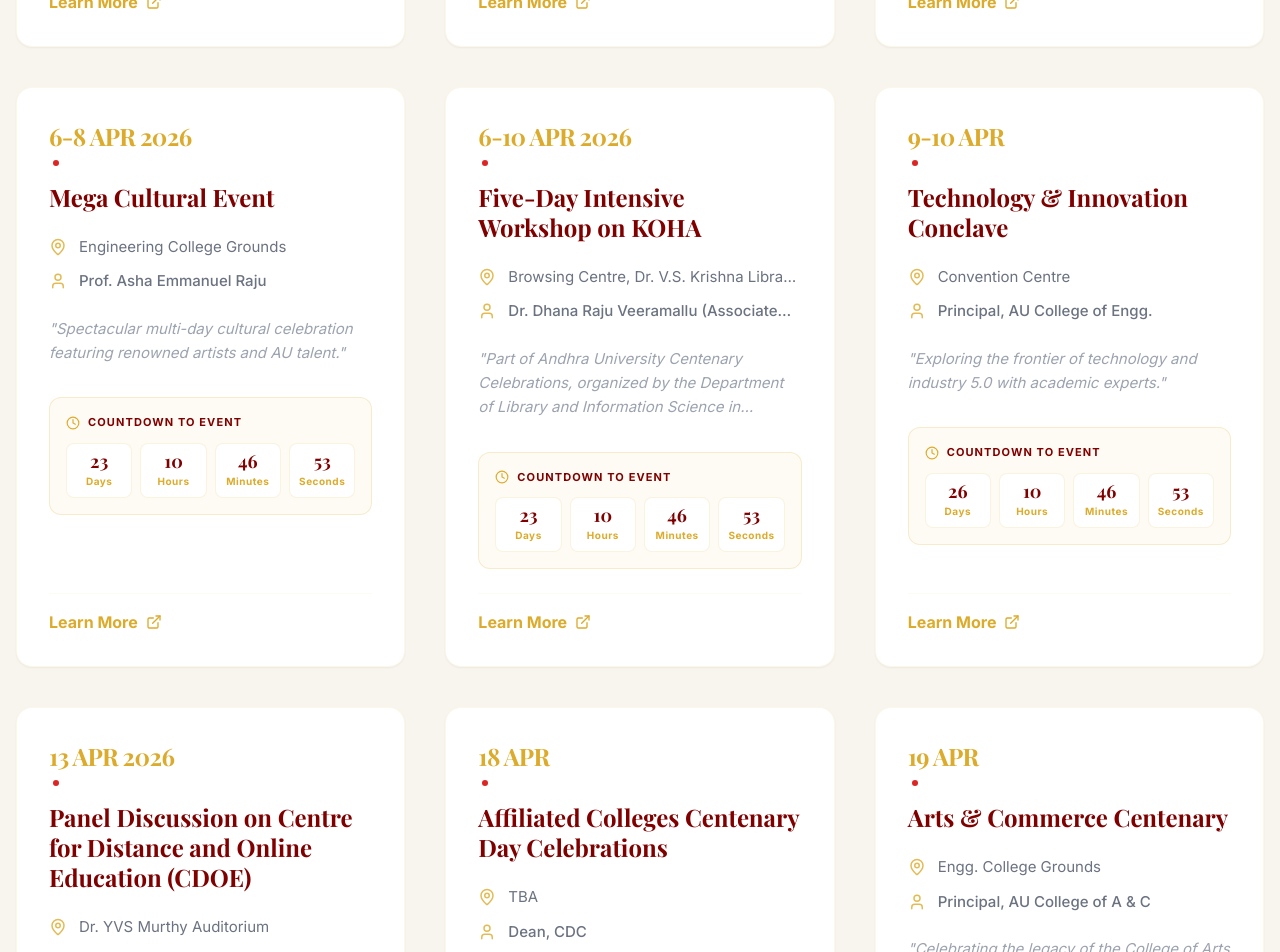
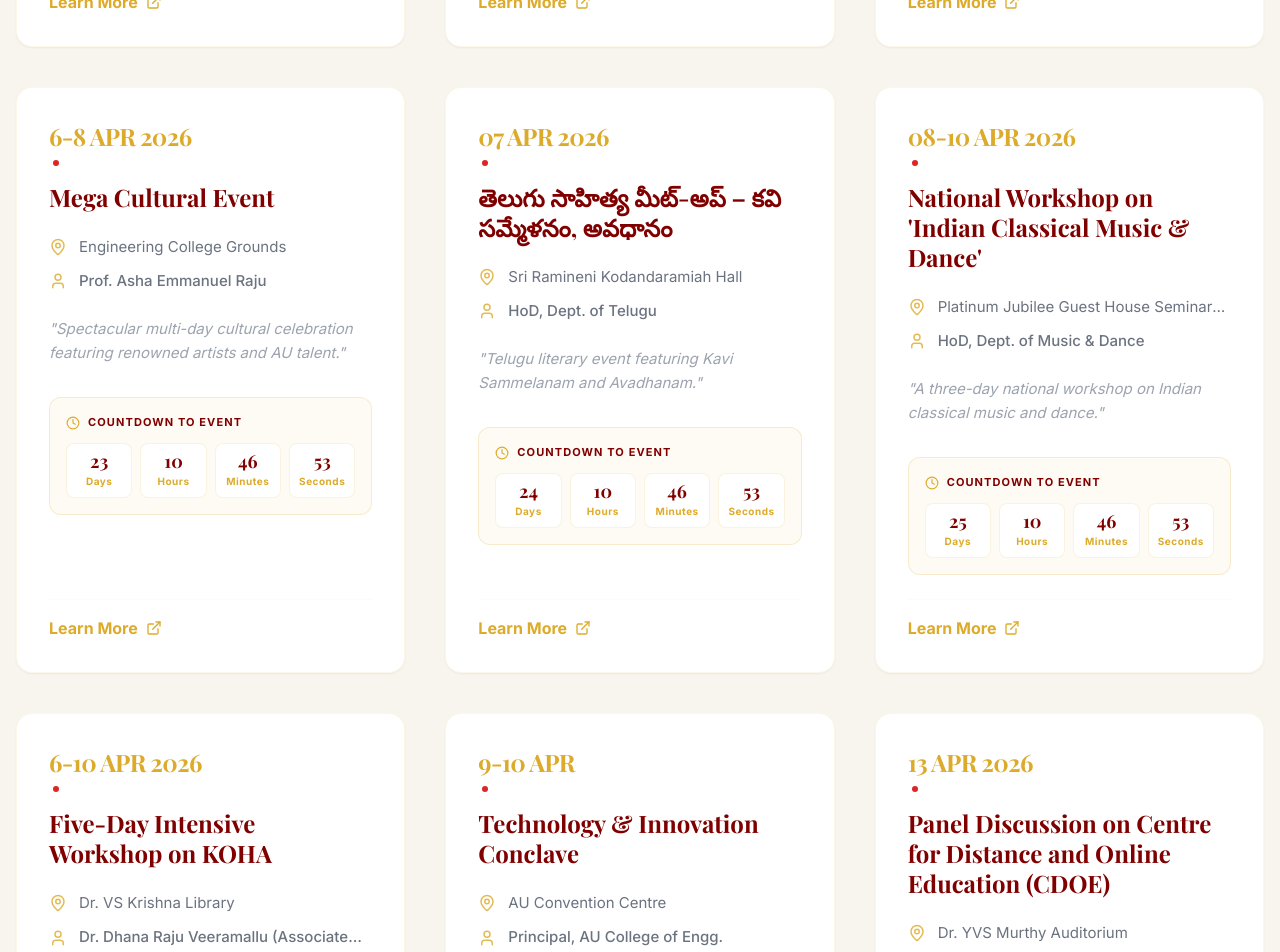
Before and after one commit to Sriharsha-Meduri/ShatabdiMahotsav, a React (Vite) app: page /events in a window 1280 px wide. Shown: the part 3320-4272 px from the top of the page. Built offline with nearby package versions, Linux system fonts and the light colour scheme; the HTML template or start-up script is replaced by a standard one; a web font is replaced by a local one.

Commit message:
Added new events and updated venues

```diff
--- a/src/data/eventsCatalog.ts
+++ b/src/data/eventsCatalog.ts
@@ -91,7 +91,7 @@ export const EVENTS: EventData[] = [
     title: "International Cultural Festival",
     convenor: `Prof. S. Paul Douglas
 Dean, International Affairs`,
-    venue: "Convention Centre",
+    venue: "AU Convention Centre",
   description: "A showcase of worldwide cultural diversity through performance and art.",
   youtubeLiveLink: ""
   },
@@ -110,7 +110,7 @@ Dean, International Affairs`,
     date: "30 Mar 2026",
     month: "March 2026",
     title: "Panel Discussion with Former Vice-Chancellors of Andhra University",
-    venue: "A.U.Convention Centre",
+    venue: "AU Convention Centre",
     description: "A panel discussion with former Vice-Chancellors of Andhra University as part of the centenary celebrations.",
     youtubeLiveLink: ""
   },
@@ -159,12 +159,32 @@ Dean, International Affairs`,
     youtubeLiveLink: ""
   },
   {
+    id: 40,
+    date: "07 Apr 2026",
+    month: "April 2026",
+    title: "తెలుగు సాహిత్య మీట్-అప్ – కవి సమ్మేళనం, అవధానం",
+    convenor: "HoD, Dept. of Telugu",
+    venue: "Sri Ramineni Kodandaramiah Hall",
+    description: "Telugu literary event featuring Kavi Sammelanam and Avadhanam.",
+    youtubeLiveLink: ""
+  },
+  {
+    id: 41,
+    date: "08-10 Apr 2026",
+    month: "April 2026",
+    title: "National Workshop on 'Indian Classical Music & Dance'",
+    convenor: "HoD, Dept. of Music & Dance",
+    venue: "Platinum Jubilee Guest House Seminar Hall-II",
+    description: "A three-day national workshop on Indian classical music and dance.",
+    youtubeLiveLink: ""
+  },
+  {
     id: 28,
     date: "6-10 Apr 2026",
     month: "April 2026",
     title: "Five-Day Intensive Workshop on KOHA",
     convenor: "Dr. Dhana Raju Veeramallu (Associate Professor & HoD)",
-    venue: "Browsing Centre, Dr. V.S. Krishna Library, Andhra University",
+    venue: "Dr. VS Krishna Library",
     description: "Part of Andhra University Centenary Celebrations, organized by the Department of Library and Information Science in collaboration with Dr. V.S. Krishna Library for faculty, professionals, research scholars, and students.",
     time: "Daily sessions during Apr 6-10, 2026",
     registrationLink: "https://forms.gle/GzJMBErd4dT2L6WCA",
@@ -178,7 +198,7 @@ Dean, International Affairs`,
     month: "April 2026",
     title: "Technology & Innovation Conclave",
     convenor: "Principal, AU College of Engg.",
-    venue: "Convention Centre",
+    venue: "AU Convention Centre",
     description: "Exploring the frontier of technology and industry 5.0 with academic experts.",
     youtubeLiveLink: ""
   },
@@ -198,7 +218,7 @@ Dean, International Affairs`,
     month: "April 2026",
     title: "Affiliated Colleges Centenary Day Celebrations",
     convenor: "Dean, CDC",
-    venue: "TBA",
+    venue: "AU Convention Centre",
     description: "A special day to honor the contribution of our affiliated college network.",
     youtubeLiveLink: ""
   },
@@ -208,7 +228,7 @@ Dean, International Affairs`,
     month: "April 2026",
     title: "Arts & Commerce Centenary",
     convenor: "Principal, AU College of A & C",
-    venue: "Engg. College Grounds",
+    venue: "AU Convention Centre",
     description: "Celebrating the legacy of the College of Arts & Commerce in our 100th year.",
     youtubeLiveLink: ""
   },
@@ -218,7 +238,7 @@ Dean, International Affairs`,
     month: "April 2026",
     title: "Science & Pharmacy Day",
     convenor: "Principal, AU College of S & T",
-    venue: "Engg. College Grounds",
+    venue: "AU Convention Centre",
     description: "Honoring the scientific and pharmacological breakthroughs nurtured at AU.",
     youtubeLiveLink: ""
   },
@@ -228,7 +248,7 @@ Dean, International Affairs`,
     month: "April 2026",
     title: "Engineering Centenary Day",
     convenor: "Principals, AUCE & AUCEW",
-    venue: "Engg. College Grounds",
+    venue: "AU Convention Centre",
     description: "Focusing on the engineering excellence that has defined AU for a century.",
     youtubeLiveLink: ""
   },
@@ -238,7 +258,7 @@ Dean, International Affairs`,
     month: "April 2026",
     title: "Law & IASE Celebration",
     convenor: "Rector & Registrar",
-    venue: "Engg. College Grounds",
+    venue: "AU Convention Centre",
     description: "Marking 100 years of the College of Law and educational advancements at IASE.",
     youtubeLiveLink: ""
   },
```
